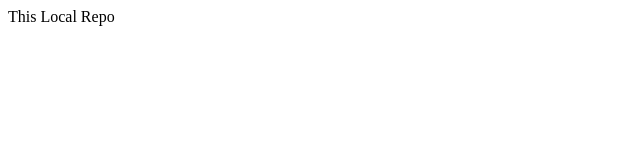
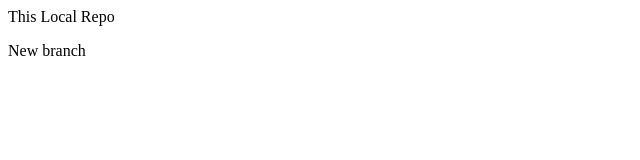
Before and after one commit to tehkali/LocalRepo, a plain HTML site: page index.html in a window 1280 px wide. Shown: the full height of the page, 0-640 px from the left. Drawn offline with Linux system fonts and the light colour scheme.

Commit message:
Add new branch

```diff
--- a/index.html
+++ b/index.html
@@ -1 +1,2 @@
 <p> This Local Repo</p>
+<p> New branch</p>
```
